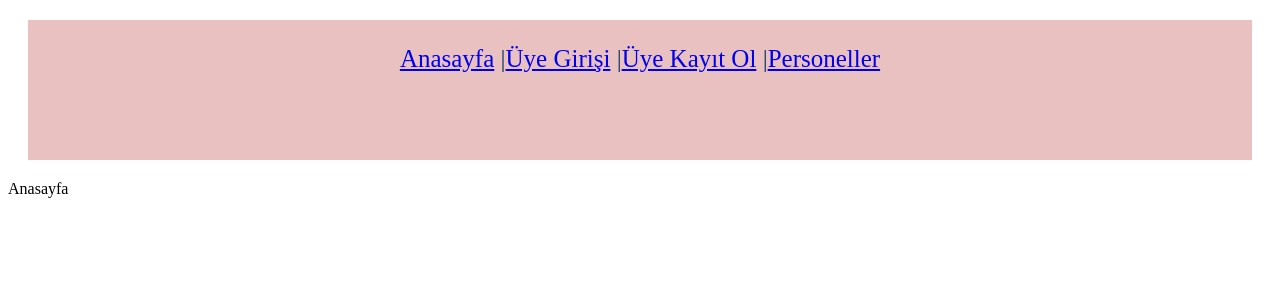
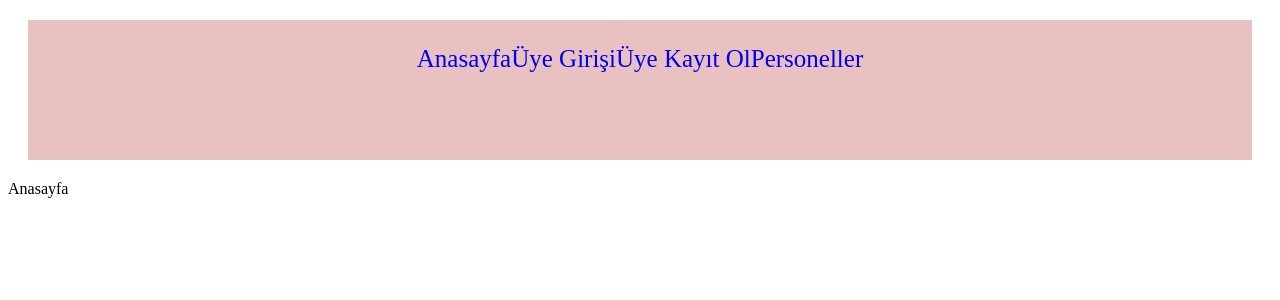
Before and after one commit to oznurtopcu34/reactProje, a React (Vite) app in the folder React/my-react-app/: page / in a window 1280 px wide. Shown: the top 300 px of the page. Built offline with nearby package versions, Linux system fonts and the light colour scheme.

Commit message:
link düzeltildi

```diff
--- a/React/my-react-app/src/component/Linkler.jsx
+++ b/React/my-react-app/src/component/Linkler.jsx
@@ -4,9 +4,9 @@ import { Link } from 'react-router-dom';
 const Linkler = () => {
   return (
     <nav>
-      <Link to="/">Anasayfa</Link> |
-      <Link to="/Giris">Üye Girişi</Link> |
-      <Link to="/Kayit">Üye Kayıt Ol</Link> |
+      <Link to="/">Anasayfa</Link>
+      <Link to="/Giris">Üye Girişi</Link>
+      <Link to="/Kayit">Üye Kayıt Ol</Link>
       <Link to="/Personel">Personeller</Link>
     </nav>
   );
--- a/React/my-react-app/src/index.scss
+++ b/React/my-react-app/src/index.scss
@@ -216,3 +216,7 @@
       }
     }
   }
+
+a{
+  text-decoration: none;
+}
```
Also changed, not shown: 1 other file (tests, documents, lock files or other folders).
